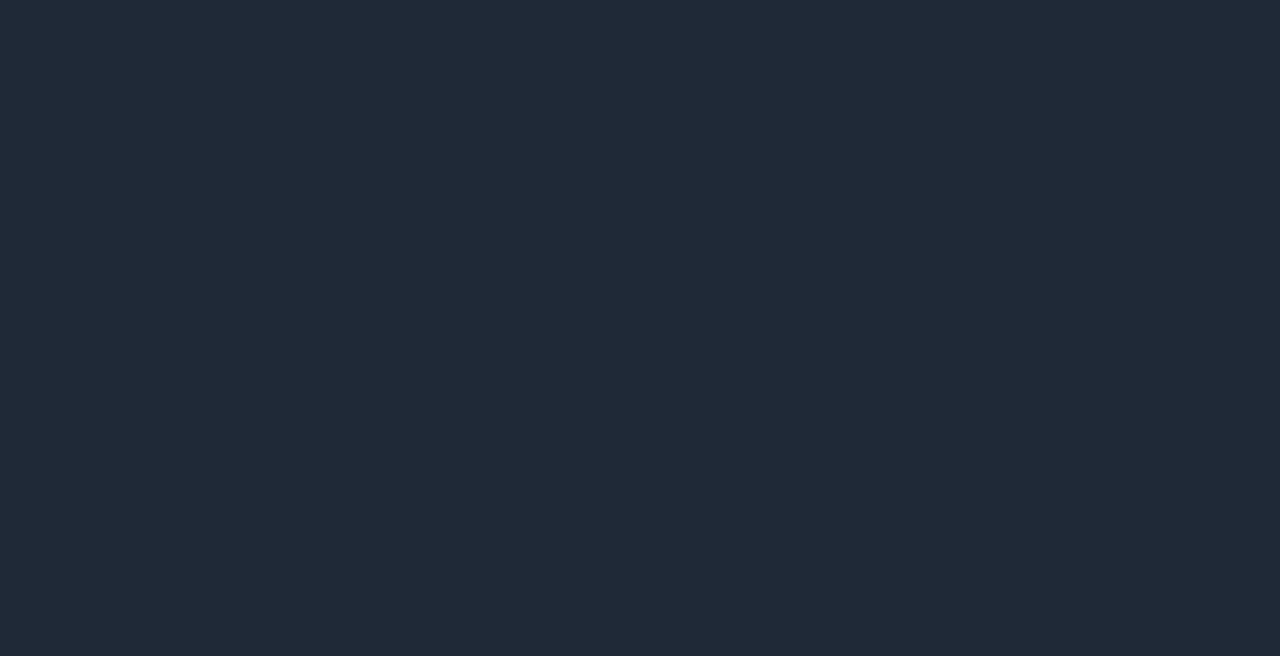
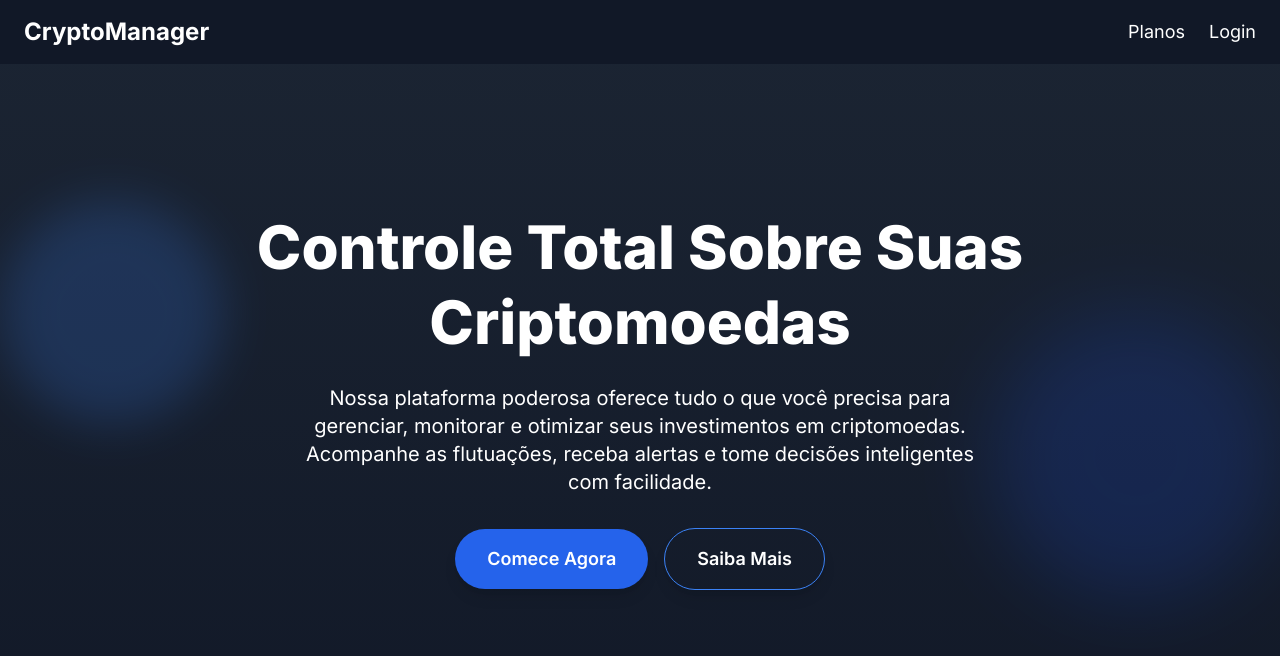
Before and after one commit to yuribodo/cripto-management, a Next.js app: page / in a window 1280 px wide. Shown: the top 656 px of the page. Built offline with nearby package versions, Linux system fonts and the light colour scheme.

Commit message:
feat: home page initla design

```diff
--- a/src/app/page.tsx
+++ b/src/app/page.tsx
@@ -1,9 +1,55 @@
-export default function page() {
+import Link from 'next/link';
+
+export default function Page() {
     return (
         <div className="bg-gray-800 min-h-screen text-white">
-             <div>
 
-             </div>
+            <nav className="bg-gray-900 py-4 px-6 fixed top-0 left-0 right-0 z-20">
+                <div className="max-w-7xl mx-auto flex justify-between items-center">
+
+                    <div className="text-2xl font-bold">
+                        <a href="#">CryptoManager</a>
+                    </div>
+
+
+                    <div className="flex space-x-6">
+                    <Link href="/planos" className="text-lg hover:text-blue-500 transition">
+                        Planos
+                    </Link>
+                    <Link href="/login" className="text-lg hover:text-blue-500 transition">
+                        Login
+                    </Link>
+                    </div>
+                </div>
+            </nav>
+
+
+            <section className="relative bg-gray-900 text-white h-screen py-24 px-6">
+
+                <div className="absolute inset-0 bg-gradient-to-b from-gray-800 to-gray-900 opacity-75"></div>
+
+                <div className="relative z-10 flex flex-col items-center justify-center text-center h-full max-w-4xl mx-auto">
+                    <h1 className="text-6xl font-extrabold leading-tight mb-6">
+                        Controle Total Sobre Suas Criptomoedas
+                    </h1>
+                    <p className="text-xl mb-8 max-w-2xl">
+                        Nossa plataforma poderosa oferece tudo o que você precisa para gerenciar, monitorar e otimizar seus investimentos em criptomoedas. Acompanhe as flutuações, receba alertas e tome decisões inteligentes com facilidade.
+                    </p>
+
+                    <div className="space-x-4">
+                        <button className="bg-blue-600 hover:bg-blue-700 text-white px-8 py-4 rounded-full text-lg font-semibold shadow-lg transition-transform transform hover:scale-105">
+                            Comece Agora
+                        </button>
+                        <button className="bg-transparent border border-blue-500 hover:bg-blue-500 hover:text-white text-white px-8 py-4 rounded-full text-lg font-semibold shadow-lg transition-transform transform hover:scale-105">
+                            Saiba Mais
+                        </button>
+                    </div>
+                </div>
+
+
+                <div className="absolute top-1/4 left-0 w-56 h-56 bg-blue-500 rounded-full opacity-20 blur-xl"></div>
+                <div className="absolute bottom-1/4 right-0 w-72 h-72 bg-blue-700 rounded-full opacity-20 blur-2xl"></div>
+            </section>
         </div>
     );
 }
```
